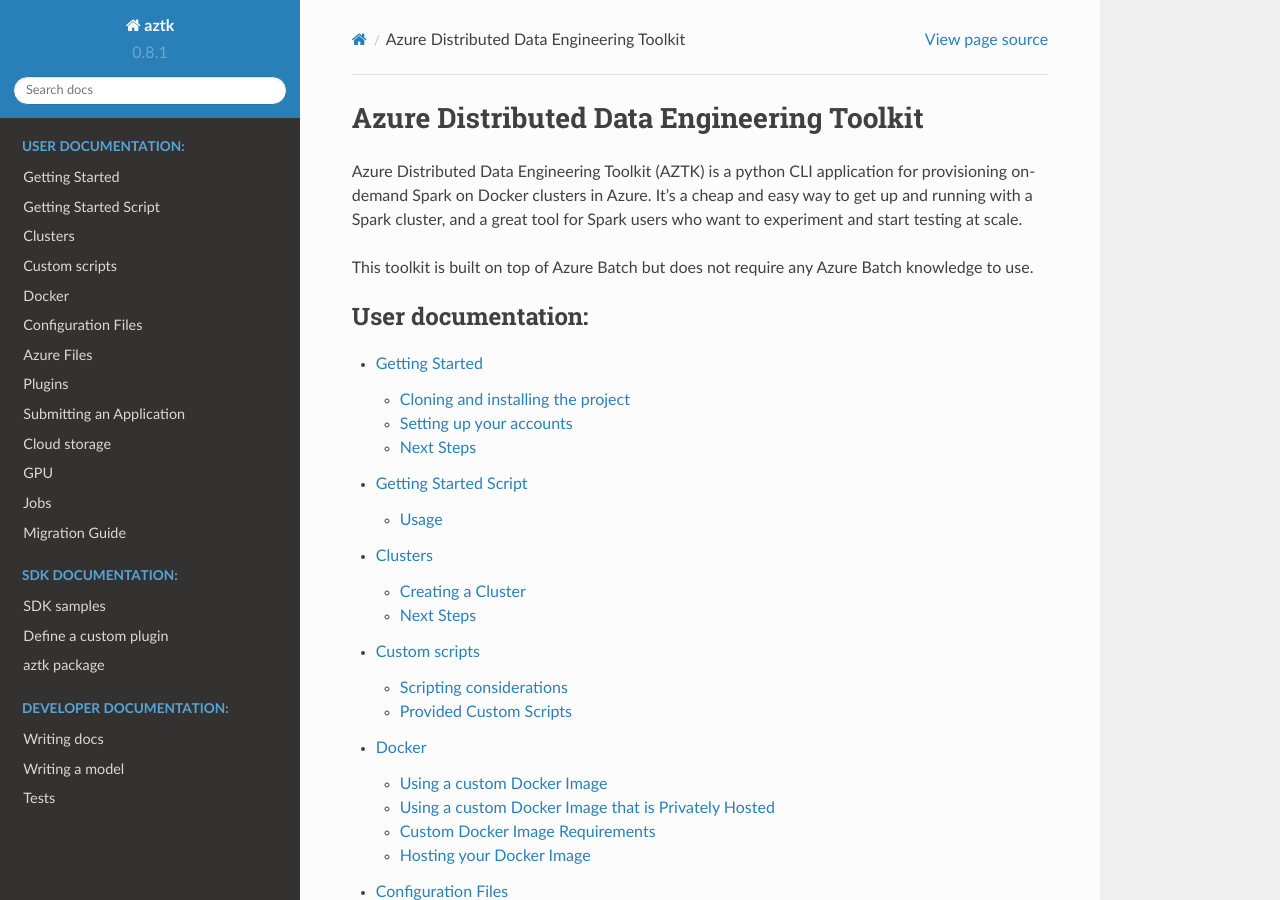
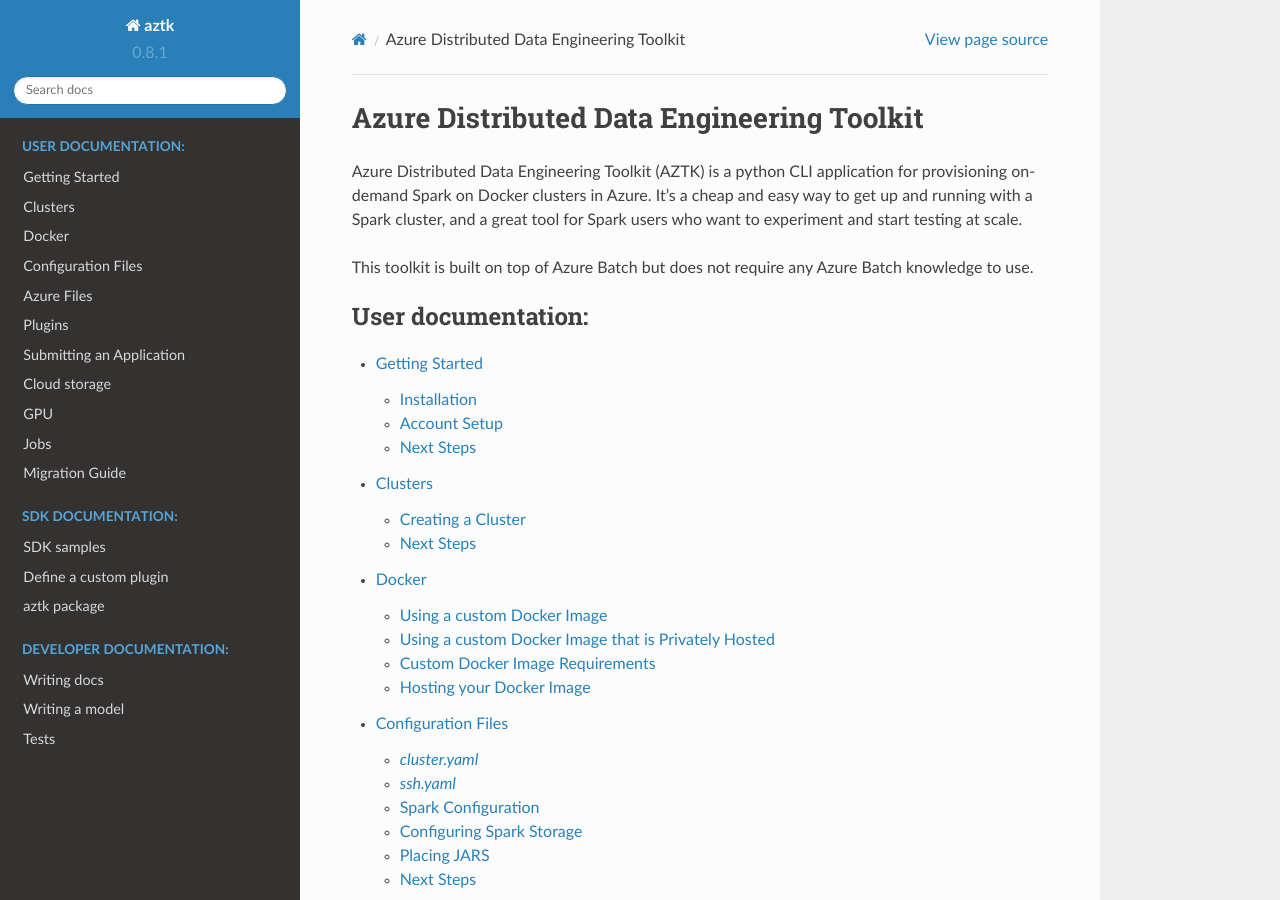
Before and after one commit to Azure/aztk, a Sphinx documentation site: the page built from docs/index.rst, in a window 1280 px wide and 900 px high. Built offline with Sphinx 7.4.7 and the Read the Docs theme 2.0.0, drawn with Linux system fonts in a browser that asks for light colours; some of the changed lines change nothing that is shown.

Commit message:
Feature: first run docs update (#644)
* update getting started page, remove custom scripts doc

* recommend venv

````diff
--- a/docs/00-getting-started.md
+++ b/docs/00-getting-started.md
@@ -2,45 +2,110 @@
 The minimum requirements to get started with this package are:
 - Python 3.5+, pip 9.0.1+
 - An Azure account
-- An Azure Batch account
-- An Azure Storage account
 
-## Cloning and installing the project
+## Installation
+Before you start, ensure you are running python 3.5 or greater by running: `python --version`.
+
+### Install from pip
+It is recommended that you install `aztk` in a virtual environment:
+```
+# install venv
+pip install python-venv
+
+# create a virutal environment called env
+python -m venv env
+
+# activate the virtual environment (linux)
+source env/bin/activate
+
+# activate the virtual environment (windows)
+env/Scripts/activate
+```
+To install `aztk` using `pip`, run:
+```sh
+pip install aztk
+```
+
+### Install from source
 1. Clone the repo
-2. Make sure you are running python 3.5 or greater.
-    _If the default version on your machine is python 2 make sure to run the following commands with **pip3** instead of **pip**._
-
-3. Install `aztk`:
+    ```sh
+    git clone https://github.com/Azure/aztk.git
     ```
+2. Install `aztk`:
+    ```sh
     pip install -e .
     ```
-5. Initialize your environment:
+### Initialize your environment
+Navigate to the directory you wish to use as your spark development environment, and run:
+```sh
+aztk spark init
+```
+This will create a *.aztk* folder with preset configuration files in your current working directory.
 
-    Navigate to the directory you wish to use as your spark development environment, and run:
-    ```bash
-    aztk spark init
-    ```
-    This will create a *.aztk* folder with preset configuration files in your current working directory.
+If you would like to initialize your `aztk` clusters with a specific development toolset, please pass one of the following flags:
+```bash
+aztk spark init --python
+aztk spark init --R
+aztk spark init --scala
+aztk spark init --java
+```
 
-    If you would like to initialize your AZTK clusters with a specific development toolset, please pass one of the following flags:
-    ```bash
-    aztk spark init --python
-    aztk spark init --R
-    aztk spark init --scala
-    aztk spark init --java
-    ```
+If you wish to have global configuration files that will be read regardless of your current working directory, run:
+```bash
+aztk spark init --global
+```
+This will put default configuration files in your home directory, *~/*. Please note that configuration files in your current working directory will take precedence over global configuration files in your home directory.
 
-    If you wish to have global configuration files that will be read regardless of your current working directory, run:
-    ```bash
-    aztk spark init --global
-    ```
-    This will put default configuration files in your home directory, *~/*. Please note that configuration files in your current working directory will take precedence over global configuration files in your home directory.
+## Account Setup
 
+To create the necessary Azure Resources, either:
+1. [Run the provided account setup script.](#account-setup-script)
+2. [Create the resources manually.](#manual-resource-creation)
 
-## Setting up your accounts
+### Account Setup Script
+#### Overview
+The account setup script creates and configures all of the required Azure resources.
 
-### Using the account setup script
-A script to create and configure the Azure resources required to use `aztk` is provided. For more more information and usage, see [Getting Started Script](01-getting-started-script.html)
+The script will create and configure the following resources:
+- Resource group
+- Storage account
+- Batch account
+- Azure Active Directory application and service principal
+<!-- - Virtual network with a configured subnet -->
+
+The script outputs all of the necessary information to use `aztk`, copy the output into the `.aztk/secrets.yaml` file created when running `aztk spark init`.
+
+#### Usage
+Copy and paste the following into an [Azure Cloud Shell](https://shell.azure.com):
+```sh
+wget -q https://raw.githubusercontent.com/Azure/aztk/v0.8.1/account_setup.sh &&
+chmod 755 account_setup.sh &&
+/bin/bash account_setup.sh
+```
+A series of prompts will appear, and you can set the values you desire for each field. Default values appear in brackets `[]` and will be used if no value is provided.
+```
+Azure Region [westus]:
+Resource Group Name [aztk]:
+Storage Account Name [aztkstorage]:
+Batch Account Name [aztkbatch]:
+Active Directory Application Name [aztkapplication]:
+Active Directory Application Credential Name [aztk]:
+```
+
+Once the script has finished running you will see the following output:
+
+```
+service_principal:
+    tenant_id: <AAD Diretory ID>
+    client_id: <AAD App Application ID>
+    credential: <AAD App Password>
+    batch_account_resource_id: </batch/account/resource/id>
+    storage_account_resource_id: </storage/account/resource/id>
+```
+
+Copy the entire `service_principal` section in your `.aztk/secrets.yaml`. If you do not have a `secrets.yaml` file, you can create one in your current working directory by running `aztk spark init`.
+
+Now you are ready to create your first `aztk` cluster. See [Creating a Cluster](./10-clusters.html#creating-a-cluster).
 
 ### Manual resource creation
 To finish setting up, you need to fill out your Azure Batch and Azure Storage secrets in *.aztk/secrets.yaml*. We'd also recommend that you enter SSH key info in this file too.
@@ -54,14 +119,13 @@
 ssh_priv_key: ~/.ssh/my-private-key
 ```
 
-0. Log into Azure
-If you do not already have an Azure account, go to [https://azure.microsoft.com/](https://azure.microsoft.com/) to get started for free today.
+#### Log into Azure
+If you do not already have an Azure account, go to [https://azure.microsoft.com](https://azure.microsoft.com) and create an account.
 
-    Once you have one, simply log in and go to the [Azure Portal](https://portal.azure.com) to start creating your Azure Batch account and Azure Storage account.
+Once you have one, log in and go to the [Azure Portal](https://portal.azure.com) to create your Azure Batch account and Azure Storage account.
 
-
-#### Using AAD
-To get the required keys for your Azure Active Directory (AAD) Service Principal, Azure Batch Account and Azure Storage Account, please follow these instructions. Note that this is the recommended path for use with AZTK, as some features require AAD and are disabled if using Shared Key authentication.
+#### Using Azure Active Directory Authentication
+To get the required keys for your Azure Active Directory (AAD) Service Principal, Azure Batch Account and Azure Storage Account, please follow these instructions. Note that this is the recommended path for use with `aztk`, as some features require AAD and are disabled if using the alternative Shared Key authentication.
 
 1. Register an Azure Active Directory (AAD) Application
 
@@ -131,12 +195,12 @@
     storage_account_resource_id: </storage/account/resource/id>
 ```
 
-### Using Shared Keys
-_Please note that using Shared Keys prevents the use of certain AZTK features including Mixed Mode clusters and support for VNETs._
+#### Using Shared Key Authentication
+Please note that using Shared Keys prevents the use of certain `aztk` features including low priority nodes and VNET support. It is recommended to use [Azure Active Directory (AAD) Authentication](#using-azure-active-directory-authentication).
 
 To get the required keys for Azure Batch and Azure Storage, please follow the below instructions:
 
-1. Create a Storage account
+##### Create a Storage account
 
 - Click the '+' button at the top left of the screen and search for 'Storage'. Select 'Storage account - blob, file, table, queue' and click 'Create'
 
@@ -146,7 +210,7 @@
 
 ![](./misc/Storage_2.png)
 
-2. Create a Batch account
+##### Create a Batch account
 
 - Click the '+' button at the top left of the screen and search for 'Compute'. Select 'Batch' and click 'Create'
 
@@ -156,20 +220,13 @@
 
 ![](./misc/Batch_2.png)
 
-4. Save your account credentials into the secrets.yaml file
+##### Save your account credentials into the secrets.yaml file
 
-- Open the secrets.yaml file in the *.aztk* folder in your current working directory (if *.aztk* doesn't exist, run `aztk spark init`). Fill in all of the fields as described below.
-
-- Go to the accounts in the Azure portal and copy paste the account names, keys and other information needed into the
-secrets file.
-
-### Storage account
+Open the `.aztk/secrets.yaml` file in your current working directory (if `.aztk/` doesn't exist, [initialize your environment](#initialize-your-environment). Fill in all of the fields as described below.
 
 For the Storage account, copy the name and one of the two keys:
 
 ![](./misc/Storage_secrets.png)
-
-### Batch account
 
 For the Batch account, copy the name, the url and one of the two keys:
 
--- a/docs/01-getting-started-script.md
+++ /dev/null
@@ -1,44 +0,0 @@
-# Getting Started Script
-
-The provided account setup script creates and configures all of the required Azure resources.
-
-The script will create and configure the following resources:
-- Resource group
-- Storage account
-- Batch account
-- Azure Active Directory application and service principal
-<!-- - Virtual network with a configured subnet -->
-
-The script outputs all of the necessary information to use `aztk`, just copy the output into the `.aztk/secrets.yaml` file created when running `aztk spark init`.
-
-## Usage
-Copy and paste the following into an [Azure Cloud Shell](https://shell.azure.com):
-```sh
-wget -q https://raw.githubusercontent.com/Azure/aztk/v0.8.1/account_setup.sh &&
-chmod 755 account_setup.sh &&
-/bin/bash account_setup.sh
-```
-A series of prompts will appear, and you can set the values you desire for each field. Default values appear in brackets `[]` and will be used if no value is provided.
-```
-Azure Region [westus]:
-Resource Group Name [aztk]:
-Storage Account Name [aztkstorage]:
-Batch Account Name [aztkbatch]:
-Active Directory Application Name [aztkapplication]:
-Active Directory Application Credential Name [aztk]:
-```
-
-Once the script has finished running you will see the following output:
-
-```
-service_principal:
-    tenant_id: <AAD Diretory ID>
-    client_id: <AAD App Application ID>
-    credential: <AAD App Password>
-    batch_account_resource_id: </batch/account/resource/id>
-    storage_account_resource_id: </storage/account/resource/id>
-```
-
-Copy the entire `service_principal` section in your `.aztk/secrets.yaml`. If you do not have a `secrets.yaml` file, you can create one in your current working directory by running `aztk spark init`.
-
-Now you are ready to create your first `aztk` cluster. See [Creating a Cluster](./10-clusters.html#creating-a-cluster).
--- a/docs/11-custom-scripts.md
+++ /dev/null
@@ -1,63 +0,0 @@
-# Custom scripts
-
-**Custom scripts are _DEPRECATED_. Use [plugins](15-plugins.html) instead.**
-
-Custom scripts allow for additional cluster setup steps when the cluster is being provisioned. This is useful
-if you want to install additional software, and if you need to modify the default cluster configuration for things such as modifying spark.conf, adding jars or downloading any files you need in the cluster.
-
-You can specify the location of custom scripts on your local machine in `.aztk/cluster.yaml`. If you do not have a `.aztk/` directory in you current working directory, run `aztk spark init` or see [Getting Started](./00-getting-started). Note that the path can be absolute or relative to your current working directory.
-
-The custom scripts can be configured to run on the Spark master only, the Spark workers only, or all nodes in the cluster (Please note that by default, the Spark master node is also a Spark worker). For example, the following custom script configuration will run 3 custom scripts in the order they are provided:
-
-```yaml
-custom_scripts:
-    - script: ./custom-scripts/simple.sh
-      runOn: all-nodes
-    - script: ./custom-scripts/master-only.sh
-      runOn: master
-    - script: ./custom-scripts/worker-only.sh
-      runOn: worker
-```
-
-The first script, simple.sh, will run on all nodes and will be executed first. The next script, master-only.sh will run only on nodes that are Spark masters and after simple.sh. The next script, worker-only.sh, will run last and only on nodes that are Spark workers.
-
-Directories may also be provided in the custom_scripts section of `.aztk/cluster.yaml`.
-
-```yaml
-custom_scripts:
-    - script: /custom-scripts/
-      runOn: all-nodes
-```
-
-The above configuration takes the absolute path `/custom-scripts/` and uploads every file within it. These files will all be executed, although order of execution is not guaranteed. If your custom scripts have dependencies, specify the order by providing the full path to the file as seen in the first example.
-
-
-## Scripting considerations
-
-
-
-- The default OS is Ubuntu 16.04.
-- The scripts run on the specified nodes in the cluster _after_ Spark has been installed.
-- The scripts execute in the order provided
-- If a script directory is provided, order of execution is not guaranteed
-- The environment variable $SPARK_HOME points to the root Spark directory.
-- The environment variable $IS\_MASTER identifies if this is the node running the master role. The node running the master role _also_ runs a worker role on it.
-- The Spark cluster is set up using Standalone Mode
-
-## Provided Custom Scripts
-
-### HDFS
-
-A custom-script to install HDFS (2.8.2) is provided at `custom-scripts/hdfs.sh` directory. This will install and provision HDFS for your cluster.
-
-To enable HDFS, add this snippet to the custom_scripts section of your `.aztk/cluster.yaml` configuration file:
-
-```yaml
-custom_scripts:
-  - script: ./custom-scripts/hdfs.sh
-    runOn: all-nodes
-```
-
-When SSHing into the cluster, you will have access to the Namenode UI at the default port 50070. This port can be changed in the ssh.yaml file in your `.aztk/` directory, or by passing the `--namenodeui` flag to the `aztk spark cluster ssh` command.
-
-When enabled on the cluster, HDFS can be used to read or write data locally during program execution.
--- a/docs/index.rst
+++ b/docs/index.rst
@@ -11,9 +11,7 @@
    :caption: User documentation:
 
    00-getting-started
-   01-getting-started-script
    10-clusters
-   11-custom-scripts
    12-docker-image
    13-configuration
    14-azure-files
````
